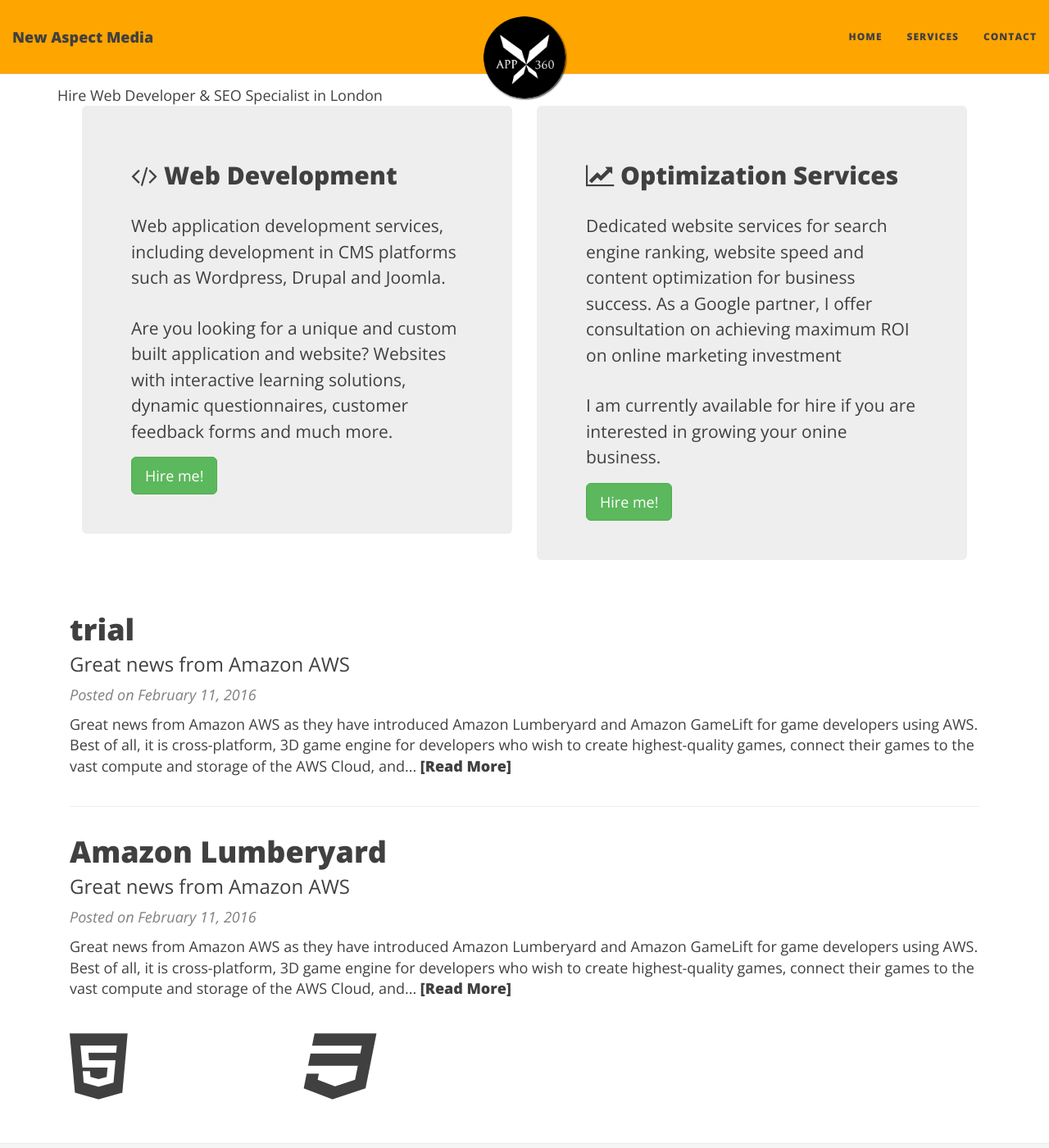
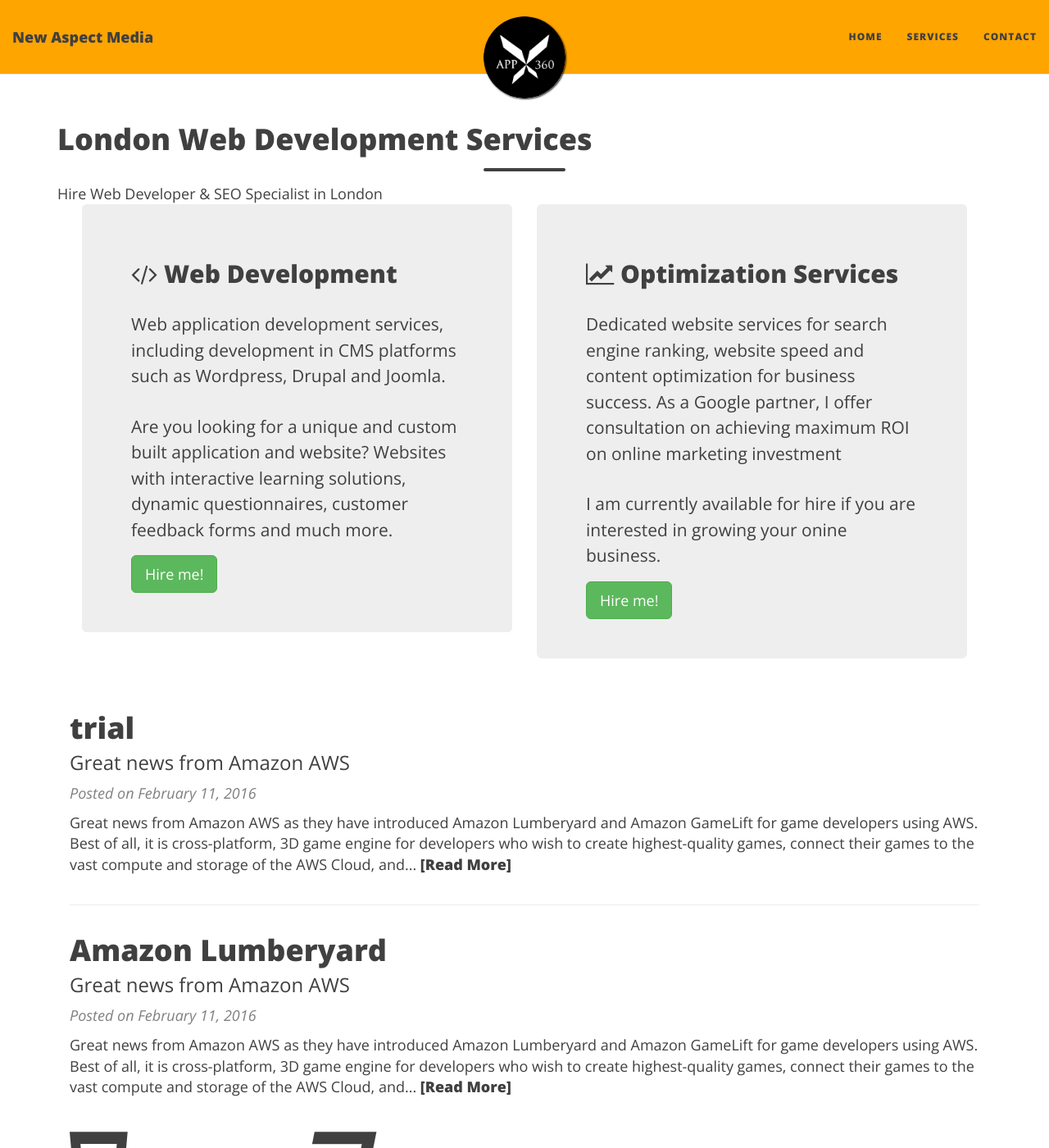
Before and after one commit to newmedia77/appxnam, a Jekyll site: the page built from index.html, in a window 1280 px wide and 1400 px high. Shown: the whole window at 82% size. Built offline with Jekyll 4.4.1, drawn with Linux system fonts in a browser that asks for light colours; nearby versions of some CDN libraries; the list of posts is cut into pages by our own code.

Commit message:
andreas
header padding

```diff
--- a/css/main.css
+++ b/css/main.css
@@ -45,7 +45,7 @@
 }
 @media only screen and (min-width: 768px) {
   .main-content {
-    padding-top: 10px;
+    padding-top: 130px;
   }
 }
 
```
